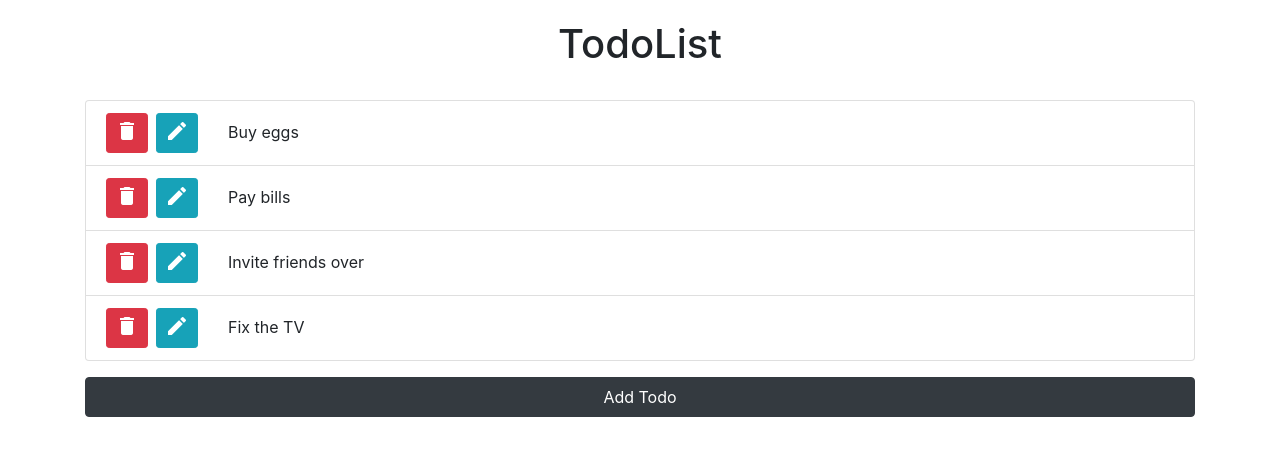
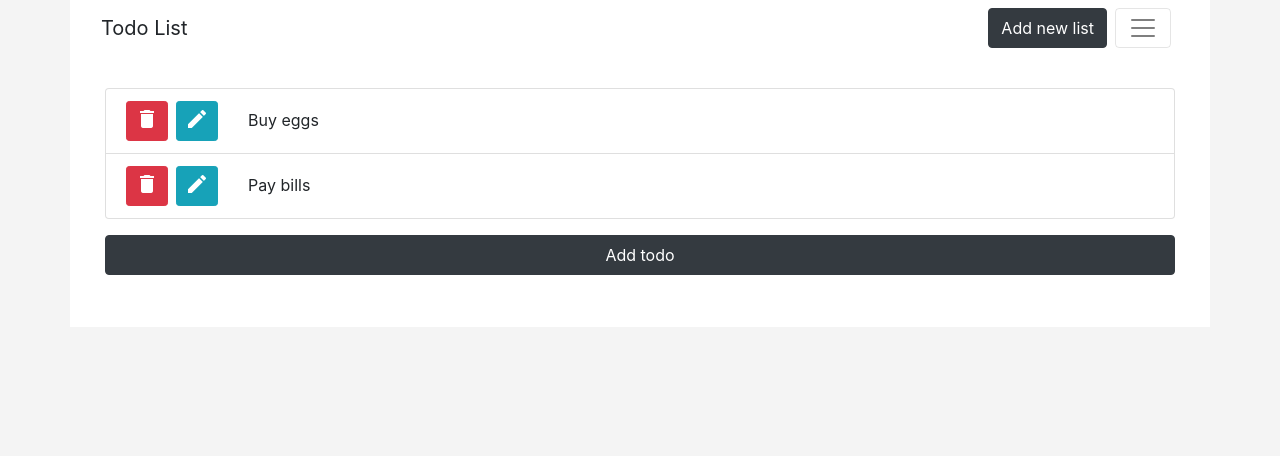
Before and after one commit to Lundbergarn/TodoProject, a React (Create React App) app: page / in a window 1280 px wide. Shown: the top 456 px of the page. Built offline with nearby package versions, Linux system fonts and the light colour scheme.

Commit message:
added navbar and lists

```diff
--- a/src/App.css
+++ b/src/App.css
@@ -1,4 +1,6 @@
 .App {
+  background: #f4f4f4;
+  height: 100vh;
   text-align: left;
   width: 100vw;
   overflow: hidden;
--- a/src/App.js
+++ b/src/App.js
@@ -1,15 +1,20 @@
-import React from 'react';
+import React, { useState } from 'react';
 import './App.css';
 import 'bootstrap/dist/css/bootstrap.min.css';
-import TodoList from './components/TodoList';
 import { Container } from 'reactstrap';
 
+import TodoList from './components/TodoList';
+import Navbar from './components/Navbar';
+
+
 function App() {
+  const [selectedList, setSelectedList] = useState('Home')
+  console.log(selectedList)
   return (
     <div className="App">
       <Container>
-        {<h1 style={{textAlign: "center", marginTop: "20px"}}>TodoList</h1>}
-        <TodoList />
+        <Navbar selectList={setSelectedList}/>
+        <TodoList selectedList={selectedList}/>
       </Container>
     </div>
   );
--- a/src/components/ItemModal.js
+++ b/src/components/ItemModal.js
@@ -35,13 +35,13 @@ const ItemModal = (props) => {
         color="dark"
         style={{ marginBottom: '2rem', width: "100%" }}
         onClick={toggle}
-      >Add Todo</Button>
+      >{props.title}</Button>
 
       <Modal
         isOpen={modal}
         toggle={toggle}
       >
-        <ModalHeader toggle={toggle}>Add Todo</ModalHeader>
+        <ModalHeader toggle={toggle}>{props.title}</ModalHeader>
         <ModalBody>
           <Form onSubmit={onSubmit}>
             <FormGroup>
@@ -50,14 +50,14 @@ const ItemModal = (props) => {
                 type="todo"
                 name="name"
                 id="todo"
-                placeholder="Add todo"
+                placeholder={props.title}
                 onChange={onChange}
               ></Input>
               <Button
                 color="dark"
                 style={{ marginTop: '2rem' }}
                 block
-              >Add Todo</Button>
+              >{props.title}</Button>
             </FormGroup>
           </Form>
         </ModalBody>
--- /dev/null
+++ b/src/components/Navbar.js
@@ -0,0 +1,51 @@
+import React, { useState } from 'react';
+import { Collapse, Navbar, NavbarToggler, NavbarBrand, Nav, NavItem, NavLink } from 'reactstrap';
+import ItemModal from './ItemModal';
+import uuid from 'uuid';
+
+const NavbarComponent = (props) => {
+  const [collapsed, setCollapsed] = useState(true);
+  const [list, setList] = useState([{id: 1, title: 'Home'}, {id: 2, title: 'Work'}]);
+
+  function addItem(title) {
+    if (title) {
+      setList(items => [...items, { id: uuid(), title }]);
+    }
+  }
+
+  const toggleNavbar = () => setCollapsed(!collapsed);
+
+  return (
+    <div>
+      <Navbar color="faded" light>
+        <NavbarBrand className="mr-auto">Todo List</NavbarBrand>
+        <div className="mr-2">
+          <ItemModal
+            title="Add new list"
+            addItem={addItem}
+          />
+        </div>
+        <NavbarToggler onClick={toggleNavbar} className="mr-2"/>
+        <Collapse isOpen={!collapsed} navbar>
+          <Nav navbar>
+            <NavItem style={{textAlign: "right", marginTop: "20px"}}>
+              {list.map(el => {
+                return (
+                  <NavLink
+                  style={{borderBottom: '1px solid #ccc', marginRight: "10px"}}
+                  onClick={(e) => props.selectList(e.target.textContent)}
+                  key={el.id}
+                  >
+                  {el.title}
+                  </NavLink>
+                )
+              })}
+            </NavItem>
+          </Nav>
+        </Collapse>
+      </Navbar>
+    </div>
+  );
+}
+
+export default NavbarComponent;
--- a/src/components/TodoList.js
+++ b/src/components/TodoList.js
@@ -12,12 +12,12 @@ import uuid from 'uuid';
 import './styles.css';
 import InputModal from './ItemModal';
 
-const TodoList = () => {
+const TodoList = (props) => {
   const [items, setItems] = useState([
-    { id: uuid(), text: 'Buy eggs', checked: '' },
-    { id: uuid(), text: 'Pay bills', checked: '' },
-    { id: uuid(), text: 'Invite friends over', checked: '' },
-    { id: uuid(), text: 'Fix the TV', checked: '' },
+    { id: uuid(), list: 'home', text: 'Buy eggs', checked: '' },
+    { id: uuid(), list: 'work', text: 'Invite friends over', checked: '' },
+    { id: uuid(), list: 'home', text: 'Pay bills', checked: '' },
+    { id: uuid(), list: 'work', text: 'Fix the TV', checked: '' },
   ]);
 
   const [openUpdateText, setOpenUpdateText] = useState('');
@@ -26,7 +26,7 @@ const TodoList = () => {
 
   function addItem(text) {
     if (text) {
-      setItems(items => [...items, { id: uuid(), text }]);
+      setItems(items => [...items, { id: uuid(), list: props.selectedList.toLowerCase(), text, checked: '' }]);
     }
   }
 
@@ -90,15 +90,19 @@ const TodoList = () => {
   }
 
   function handleFinished(e, id) {
-    e.classList.toggle("finished")
+    e.closest(".list-group-item").classList.toggle("finished")
     handleCheckbox(id)
   }
 
   return (
-    <div style={{ margin: '2rem auto'}}>
+    <div style={{ margin: '2rem auto', padding: "0 20px"}}>
       <ListGroup  style={{ marginBottom: '1rem' }}>
         <TransitionGroup className="todo-list drag-container">
-          {items.map(({ id, text, checked }) => (
+          {items.map(({ id, text, checked, list }) => {
+            if(props.selectedList.toLowerCase() !== list) {
+              return (null);
+            }
+            return (
               <CSSTransition
                 key={id}
                 timeout={500}
@@ -134,7 +138,7 @@ const TodoList = () => {
                     <i className="material-icons">edit</i>
                   </Button>
 
-                <span style={{padding: "0 30px", lineHeight: "2.4rem"}}>{text}</span>
+                  <span style={{ padding: "0 30px", lineHeight: "2.4rem"}}>{text}</span>
 
                   {openUpdateText === id ?
                   <Form
@@ -153,12 +157,15 @@ const TodoList = () => {
 
                 </ListGroup.Item>
               </CSSTransition>
-          ))}
+              )
+            }
+          )}
         </TransitionGroup>
       </ListGroup>
 
       <InputModal
         addItem={addItem}
+        title="Add todo"
       />
     </div>
   );
--- a/src/components/styles.css
+++ b/src/components/styles.css
@@ -1,3 +1,7 @@
+.container {
+  background: white;
+  padding-bottom: 20px;
+}
 .remove-btn {
   margin-right: 0.5rem;
 }
@@ -56,8 +60,9 @@
   to {transform: translateX(0px); opacity: 1}
 }
 
-.finished span{
+.finished{
   text-decoration: line-through;
+  color: #dc3545;
 }
 
 .animated-draggable-item {
--- a/src/index.css
+++ b/src/index.css
@@ -1,13 +1,27 @@
 body {
   margin: 0;
+  height: 100vh;
   font-family: "Roboto", "Oxygen",
     "Ubuntu", "Cantarell", "Fira Sans", "Droid Sans", "Helvetica Neue",
     sans-serif;
   -webkit-font-smoothing: antialiased;
   -moz-osx-font-smoothing: grayscale;
+  background: #f4f4f4;
 }
 
 code {
   font-family: source-code-pro, Menlo, Monaco, Consolas, "Courier New",
     monospace;
 }
+
+.btn {
+  margin-bottom: 0!important;
+}
+
+a {
+  cursor: pointer;
+}
+
+a:hover {
+  background: #f4f4f4;
+}
```
Lines whose indentation alone changed are shown as unchanged.
